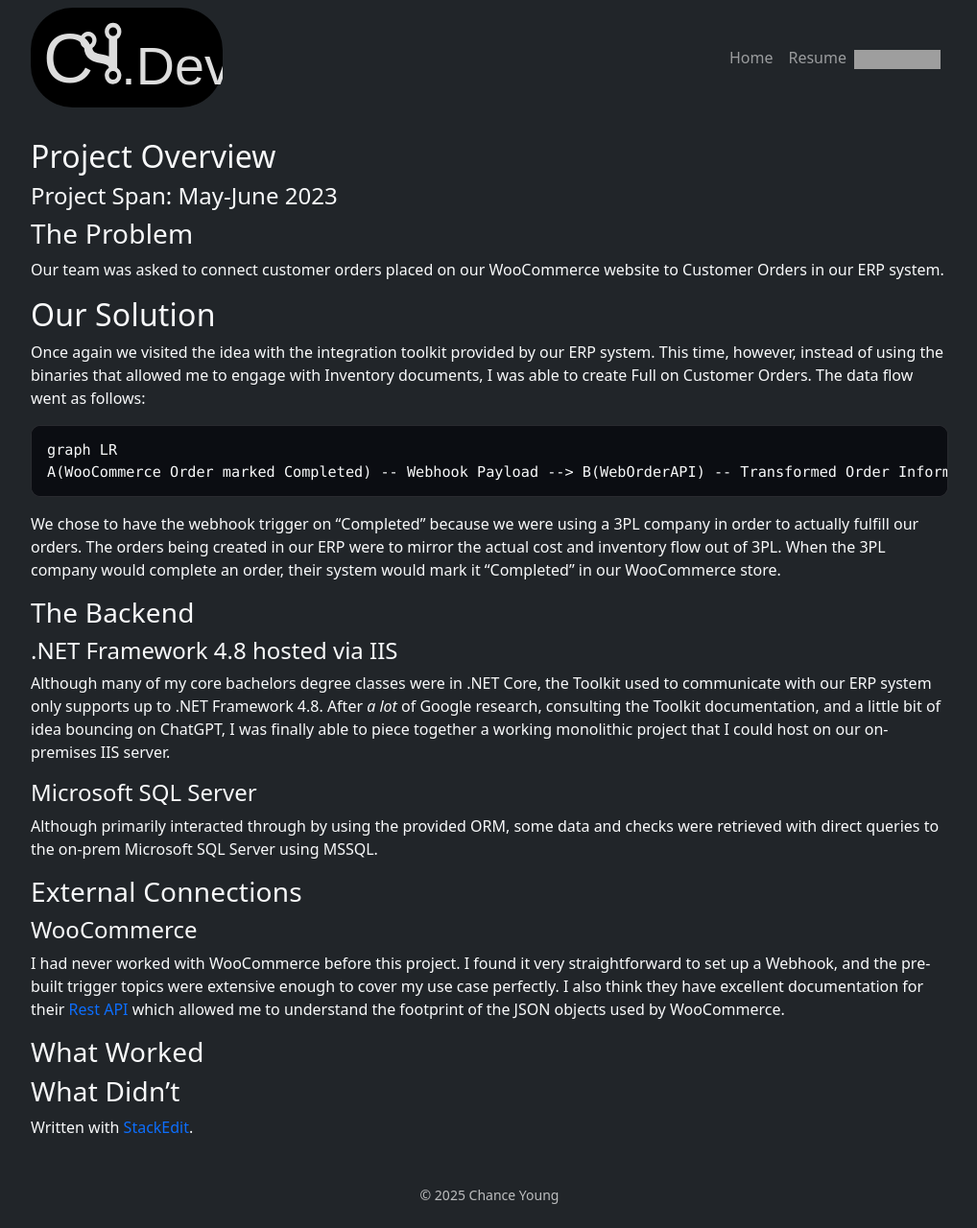
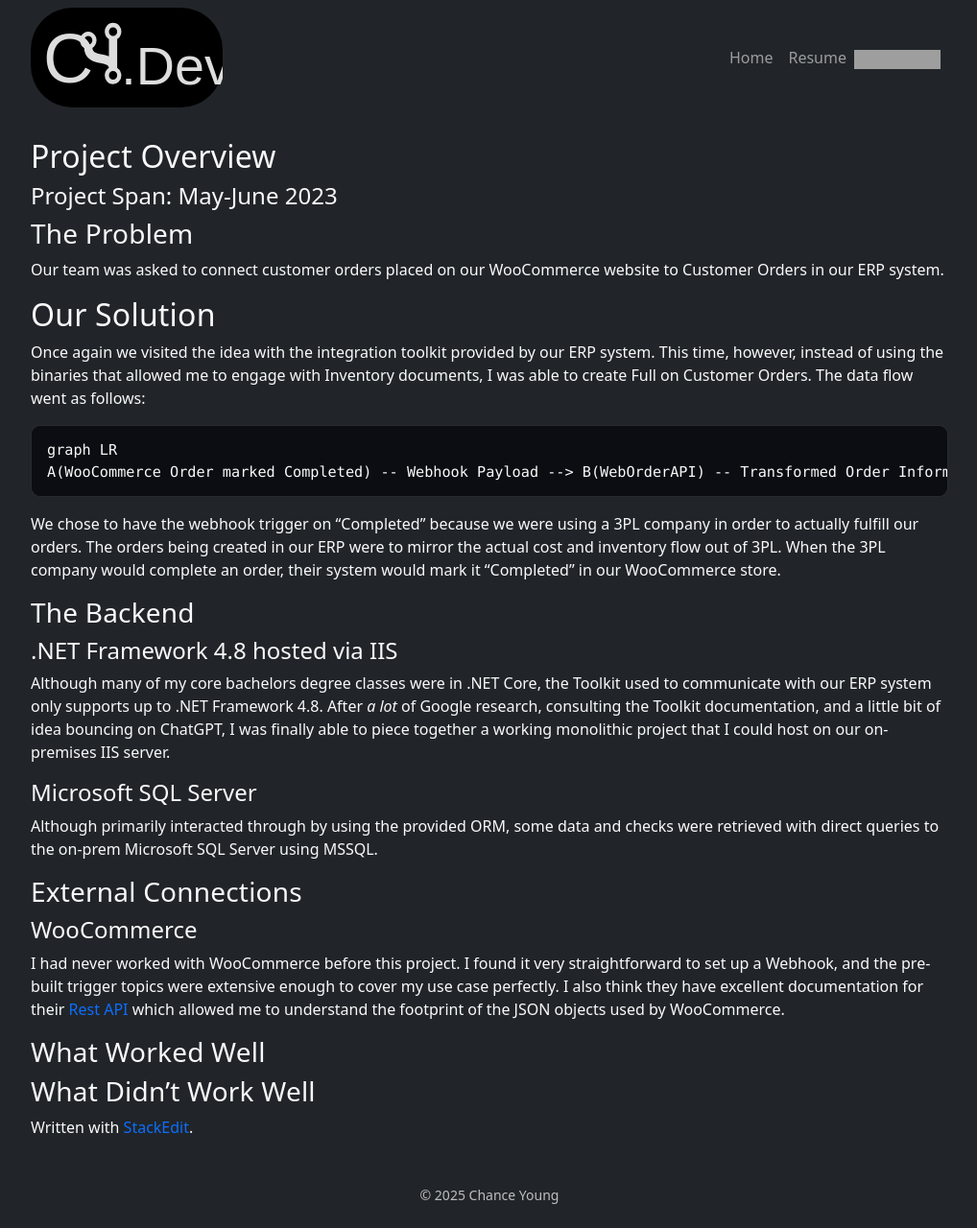
Before and after one commit to ChanceYoung/ChanceYoung.github.io, a Jekyll site: the page built from _projects/woocommerceintegrationv1.md, in a window 1280 px wide. Shown: the whole page at 96% size, without its empty margins (130-1148 px from the left). Built offline with Jekyll 4.4.1, drawn with Linux system fonts in a browser that asks for light colours; grey boxes are pictures that could not be loaded.

Commit message:
_projects/woocommerceintegrationv1.md updated from https://stackedit.io/

```diff
--- a/_projects/woocommerceintegrationv1.md
+++ b/_projects/woocommerceintegrationv1.md
@@ -29,8 +29,8 @@ Although primarily interacted through by using the provided ORM, some data and c
 #### WooCommerce
 I had never worked with WooCommerce before this project. I found it very straightforward to set up a Webhook, and the pre-built trigger topics were extensive enough to cover my use case perfectly. I also think they have excellent documentation for their [Rest API](https://woocommerce.github.io/woocommerce-rest-api-docs/) which allowed me to understand the footprint of the JSON objects used by WooCommerce.
 
-### What Worked
-### What Didn't
+### What Worked Well
+### What Didn't Work Well
 
 
 
```
Also changed, not shown: other parts of _projects/woocommerceintegrationv1.md (+3 -3 lines).
